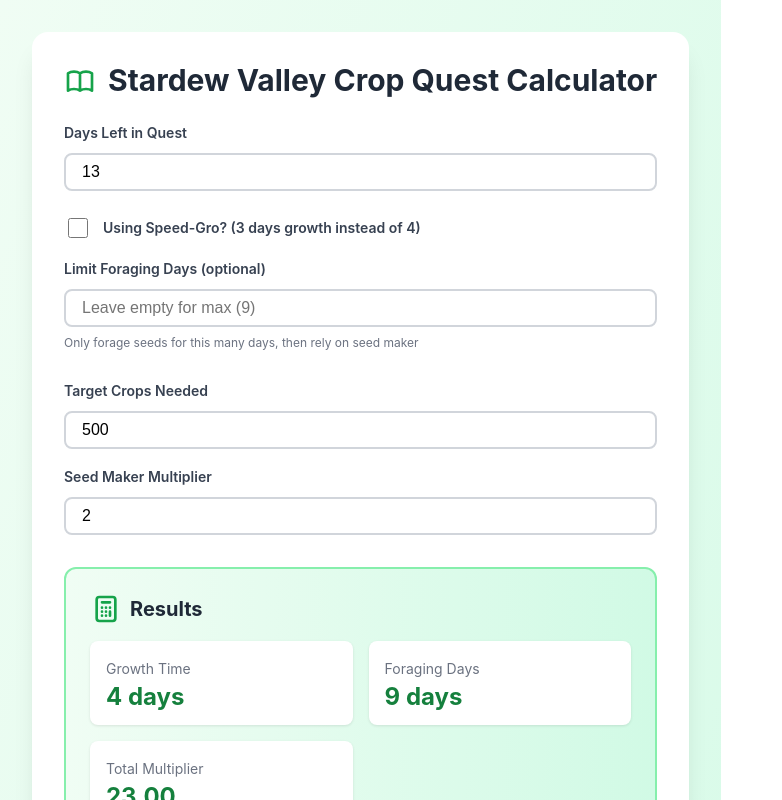
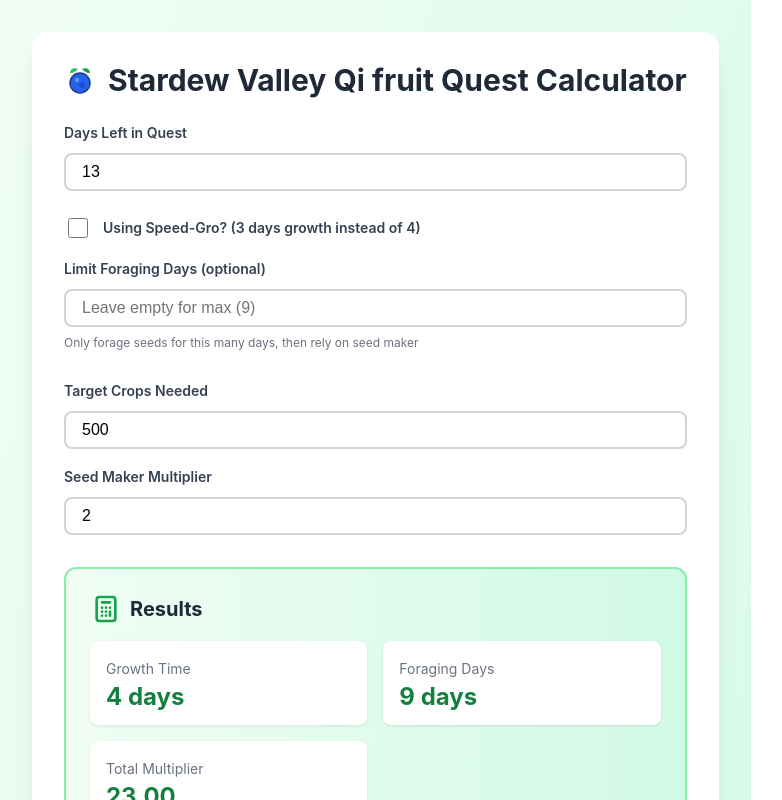
Before and after one commit to JensVL96/stardew-qi-calculator, a React (Vite) app: page / in a window 1280 px wide. Shown: the top 800 px of the page, without its empty margins (0-782 px from the left). Built offline with nearby package versions, Linux system fonts and the light colour scheme.

Commit message:
Adding more CSS

```diff
--- a/src/App.tsx
+++ b/src/App.tsx
@@ -1,3 +1,4 @@
+import { FunnelX } from 'lucide-react';
 import React, { useState, useMemo } from 'react';
 
 const StardewCropCalculator = () => {
@@ -146,11 +147,14 @@
   const styles = {
     container: {
       minHeight: '100vh',
+      display: 'flex',
+      justifyContent: 'center',
       background: 'linear-gradient(to bottom right, #f0fdf4, #d1fae5)',
       padding: '2rem',
       fontFamily: '-apple-system, BlinkMacSystemFont, "Segoe UI", Roboto, "Helvetica Neue", Arial, sans-serif'
     } as React.CSSProperties,
     maxWidth: {
+      width: '100%',
       maxWidth: '1200px',
       margin: '0 auto'
     } as React.CSSProperties,
@@ -313,10 +317,42 @@
       <div style={styles.maxWidth}>
         <div style={styles.card}>
           <div style={styles.header}>
-            <svg style={styles.icon} fill="none" stroke="currentColor" viewBox="0 0 24 24">
-              <path strokeLinecap="round" strokeLinejoin="round" strokeWidth={2} d="M12 6.253v13m0-13C10.832 5.477 9.246 5 7.5 5S4.168 5.477 3 6.253v13C4.168 18.477 5.754 18 7.5 18s3.332.477 4.5 1.253m0-13C13.168 5.477 14.754 5 16.5 5c1.747 0 3.332.477 4.5 1.253v13C19.832 18.477 18.247 18 16.5 18c-1.746 0-3.332.477-4.5 1.253" />
-            </svg>
-            <h1 style={styles.title}>Stardew Valley Crop Quest Calculator</h1>
+          <svg
+            width="32"
+            height="32"
+            viewBox="0 0 32 32"
+            style={styles.icon}
+            xmlns="http://www.w3.org/2000/svg"
+          >
+            {/* leaves */}
+            <path
+              d="M14 4 C10 2, 6 4, 6 8 C10 8, 12 6, 14 4"
+              fill="#22c55e"
+            />
+            <path
+              d="M18 4 C22 2, 26 4, 26 8 C22 8, 20 6, 18 4"
+              fill="#16a34a"
+            />
+
+            {/* fruit body */}
+            <circle cx="16" cy="18" r="10" fill="#2563eb" />
+
+            {/* highlights */}
+            <circle cx="13" cy="15" r="2" fill="#60a5fa" />
+            <circle cx="18" cy="20" r="3" fill="#1d4ed8" />
+
+            {/* outline */}
+            <circle
+              cx="16"
+              cy="18"
+              r="10"
+              fill="none"
+              stroke="#1e3a8a"
+              strokeWidth="1.5"
+            />
+          </svg>
+
+            <h1 style={styles.title}>Stardew Valley Qi fruit Quest Calculator</h1>
           </div>
 
           <div style={styles.grid}>
```
